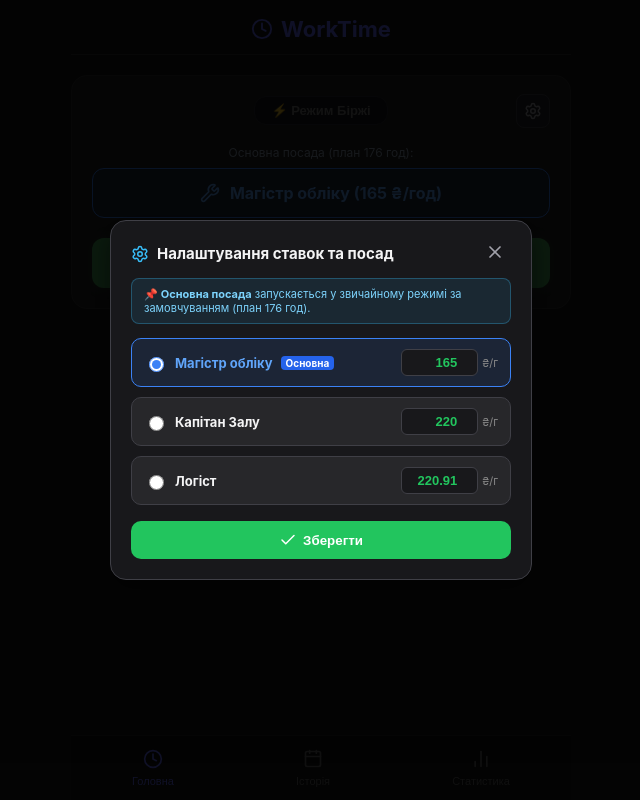
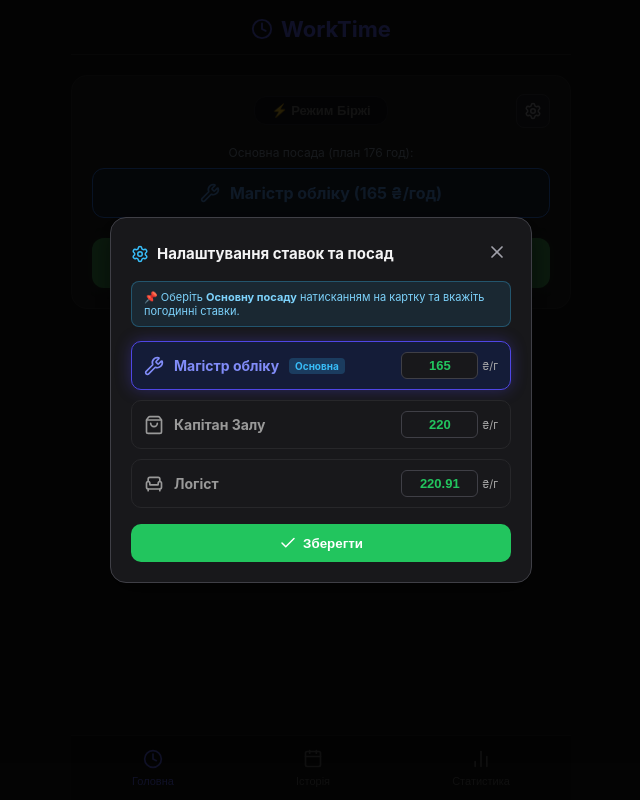
Before and after one commit to RvRamzes/work-time-tracker, a React (Vite) app: page / in a window 1280 px wide. Both pictures are taken after a click on the button "Налаштування ставок та основної посади". Shown: the whole page, without its empty margins (319-959 px from the left). Built offline with nearby package versions, Linux system fonts and the light colour scheme.

Commit message:
Update SettingsModal.jsx

```diff
--- a/src/components/SettingsModal.jsx
+++ b/src/components/SettingsModal.jsx
@@ -1,89 +1,169 @@
-import React from 'react';
+import React, { useEffect } from 'react';
 import { Settings, X, Check } from 'lucide-react';
 
-export default function SettingsModal({ settings, setSettings, roles, onClose }) {
+export default function SettingsModal({ settings = {}, setSettings, roles = [], onClose }) {
+
+  // Закриття модального вікна при натисканні Escape
+  useEffect(() => {
+    const handleKeyDown = (e) => {
+      if (e.key === 'Escape' && onClose) {
+        onClose();
+      }
+    };
+    window.addEventListener('keydown', handleKeyDown);
+    return () => window.removeEventListener('keydown', handleKeyDown);
+  }, [onClose]);
+
+  // Зміна погодинної ставки
   const handleRateChange = (roleId, value) => {
+    const parsedValue = value === '' ? '' : parseFloat(value.replace(',', '.'));
+
     const newSettings = {
       ...settings,
-      rates: { ...settings.rates, [roleId]: parseFloat(value) || 0 }
+      rates: {
+        ...(settings.rates || {}),
+        [roleId]: isNaN(parsedValue) ? '' : parsedValue
+      }
     };
+
     setSettings(newSettings);
     localStorage.setItem('app_settings', JSON.stringify(newSettings));
   };
 
-  const handleMainRoleChange = (roleId) => {
+  // Вибір основної посади за кліком на всю картку
+  const handleMainRoleSelect = (roleId) => {
     const newSettings = { ...settings, mainRoleId: roleId };
     setSettings(newSettings);
     localStorage.setItem('app_settings', JSON.stringify(newSettings));
   };
 
+  // Закриття при кліку на оверлей
+  const handleOverlayClick = (e) => {
+    if (e.target === e.currentTarget && onClose) {
+      onClose();
+    }
+  };
+
   return (
-    <div style={{
-      position: 'fixed', top: 0, left: 0, right: 0, bottom: 0,
-      background: 'rgba(0,0,0,0.85)', display: 'flex', alignItems: 'center', justifyContent: 'center',
-      zIndex: 1000, padding: '16px'
-    }}>
+    <div
+      onClick={handleOverlayClick}
+      style={{
+        position: 'fixed', top: 0, left: 0, right: 0, bottom: 0,
+        background: 'rgba(0, 0, 0, 0.85)', display: 'flex', alignItems: 'center', justifyContent: 'center',
+        zIndex: 1000, padding: '16px'
+      }}
+    >
       <div style={{
         background: '#18181b', border: '1px solid #3f3f46', borderRadius: '16px',
         padding: '20px', width: '100%', maxWidth: '380px', color: '#fff', boxShadow: '0 10px 25px rgba(0,0,0,0.5)'
       }}>
+
+        {/* Заголовок */}
         <div style={{ display: 'flex', justifyContent: 'space-between', alignItems: 'center', marginBottom: '12px' }}>
           <h3 style={{ margin: 0, fontSize: '15px', display: 'flex', alignItems: 'center', gap: '8px', color: '#f4f4f5' }}>
             <Settings size={18} color="#38bdf8" /> Налаштування ставок та посад
           </h3>
-          <button type="button" onClick={onClose} style={{ background: 'none', border: 'none', color: '#a1a1aa', cursor: 'pointer' }}>
+          <button
+            type="button"
+            onClick={onClose}
+            style={{ background: 'none', border: 'none', color: '#a1a1aa', cursor: 'pointer', padding: '4px' }}
+          >
             <X size={20} />
           </button>
         </div>
 
+        {/* Підказка */}
         <div style={{ background: 'rgba(56, 189, 248, 0.1)', border: '1px solid rgba(56, 189, 248, 0.3)', padding: '8px 12px', borderRadius: '8px', fontSize: '11px', color: '#7dd3fc', marginBottom: '14px' }}>
-          📌 <b>Основна посада</b> запускається у звичайному режимі за замовчуванням (план 176 год).
+          📌 Оберіть <b>Основну посаду</b> натисканням на картку та вкажіть погодинні ставки.
         </div>
 
+        {/* Список посад */}
         <div style={{ display: 'flex', flexDirection: 'column', gap: '10px' }}>
           {roles.map(r => {
             const isMain = settings.mainRoleId === r.id;
+            const currentRate = settings.rates?.[r.id] ?? '';
+
             return (
               <div
                 key={r.id}
+                onClick={() => handleMainRoleSelect(r.id)}
+                className={`role-card ${r.id} ${isMain ? (r.activeClass || '') : ''}`}
                 style={{
-                  background: isMain ? 'rgba(59, 130, 246, 0.12)' : '#27272a',
-                  border: isMain ? '1px solid #3b82f6' : '1px solid #3f3f46',
-                  padding: '10px 12px', borderRadius: '10px', display: 'flex',
-                  justifyContent: 'space-between', // <-- Ось цей рядок розтягує елементи по краях
-                  alignItems: 'center'
+                  padding: '10px 12px',
+                  borderRadius: '10px',
+                  display: 'flex',
+                  justify: 'space-between',
+                  alignItems: 'center',
+                  cursor: 'pointer',
+                  transition: 'all 0.2s ease',
+                  border: isMain ? '1px solid var(--primary-color, #38bdf8)' : '1px solid #27272a',
+                  background: isMain ? 'rgba(56, 189, 248, 0.05)' : '#18181b'
                 }}
               >
-                <label style={{ display: 'flex', alignItems: 'center', gap: '8px', cursor: 'pointer', fontSize: '13px', fontWeight: 'bold', color: isMain ? '#60a5fa' : '#f4f4f5' }}>
+                {/* Ліва частина: Іконка + Назва */}
+                <div style={{ display: 'flex', alignItems: 'center', gap: '10px' }}>
+                  {r.icon}
+                  <span style={{ fontSize: '14px', fontWeight: 'bold' }}>
+                    {r.title}
+                  </span>
+                  {isMain && (
+                    <span style={{ fontSize: '10px', background: 'rgba(56, 189, 248, 0.2)', color: '#38bdf8', padding: '2px 6px', borderRadius: '4px', fontWeight: 'bold' }}>
+                      Основна
+                    </span>
+                  )}
+                </div>
+
+                {/* Права частина: Поле введення ставки з центруванням */}
+                <div
+                  style={{ display: 'flex', alignItems: 'center', gap: '4px' }}
+                  onClick={(e) => e.stopPropagation()}
+                >
                   <input
-                    type="radio"
-                    name="mainRole"
-                    checked={isMain}
-                    onChange={() => handleMainRoleChange(r.id)}
-                    style={{ accentColor: '#3b82f6', width: '15px', height: '15px' }}
+                    type="text"
+                    inputMode="decimal"
+                    value={currentRate}
+                    onChange={(e) => handleRateChange(r.id, e.target.value)}
+                    placeholder="0"
+                    style={{
+                      width: '65px',
+                      background: '#18181b',
+                      border: '1px solid #3f3f46',
+                      color: '#22c55e',
+                      borderRadius: '6px',
+                      padding: '5px',
+                      textAlign: 'center',
+                      fontWeight: 'bold',
+                      fontSize: '13px',
+                      outline: 'none'
+                    }}
                   />
-                  <span>{r.title}</span>
-                  {isMain && <span style={{ fontSize: '10px', background: '#2563eb', color: '#fff', padding: '1px 5px', borderRadius: '4px' }}>Основна</span>}
-                </label>
-
-                <div style={{ display: 'flex', alignItems: 'center', gap: '4px' }}>
-                  <input
-                    type="number"
-                    value={settings.rates[r.id]}
-                    onChange={(e) => handleRateChange(r.id, e.target.value)}
-                    style={{ width: '65px', background: '#18181b', border: '1px solid #3f3f46', color: '#22c55e', borderRadius: '6px', padding: '5px', textAlign: 'right', fontWeight: 'bold', fontSize: '13px' }}
-                  />
-                  <span style={{ fontSize: '11px', color: '#888' }}>₴/г</span>
+                  <span style={{ fontSize: '11px', color: '#aaa' }}>₴/г</span>
                 </div>
               </div>
             );
           })}
         </div>
 
+        {/* Кнопка Зберегти (Відцентровано) */}
         <button
           type="button"
           onClick={onClose}
-          style={{ width: '100%', marginTop: '16px', padding: '10px', background: '#22c55e', color: '#fff', border: 'none', borderRadius: '10px', fontWeight: 'bold', cursor: 'pointer', display: 'flex', alignItems: 'center', justifyContent: 'center', gap: '6px' }}
+          style={{
+            width: '100%',
+            marginTop: '16px',
+            padding: '10px',
+            background: '#22c55e',
+            color: '#fff',
+            border: 'none',
+            borderRadius: '10px',
+            fontWeight: 'bold',
+            cursor: 'pointer',
+            display: 'flex',
+            alignItems: 'center',
+            justifyContent: 'center',
+            textAlign: 'center',
+            gap: '6px'
+          }}
         >
           <Check size={18} /> Зберегти
         </button>
```
